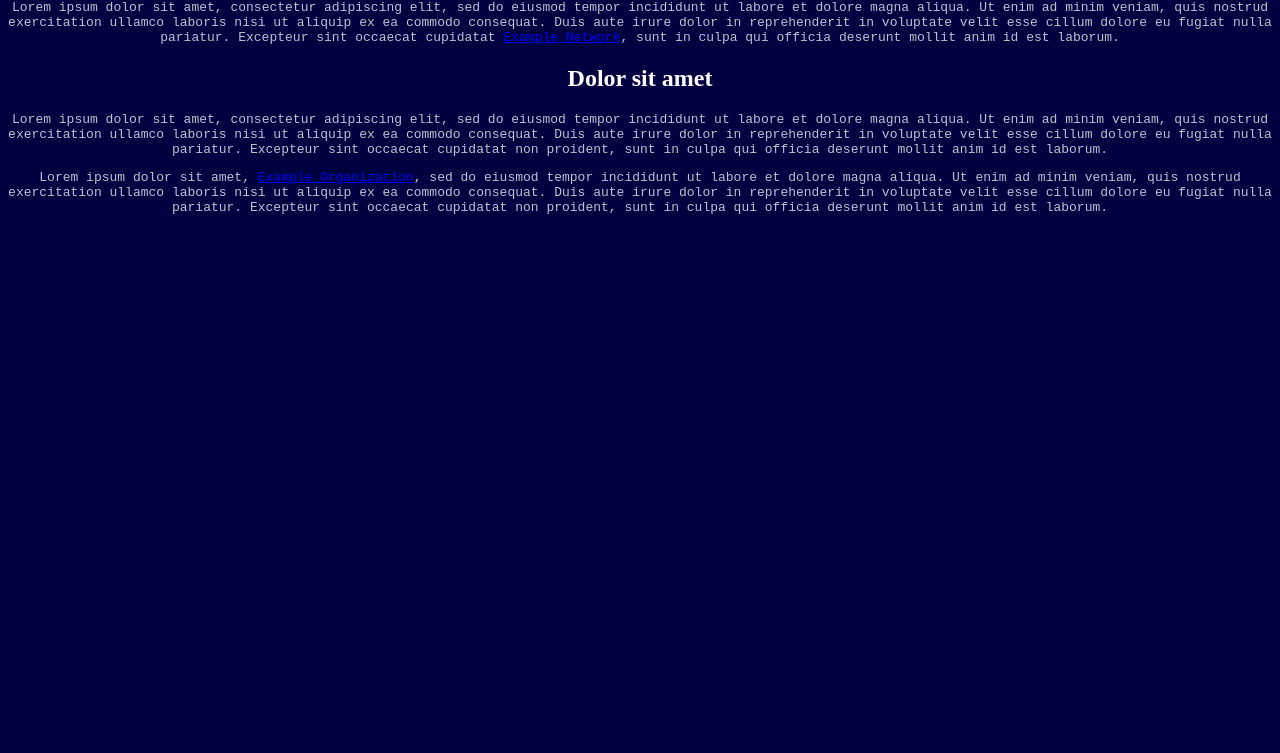
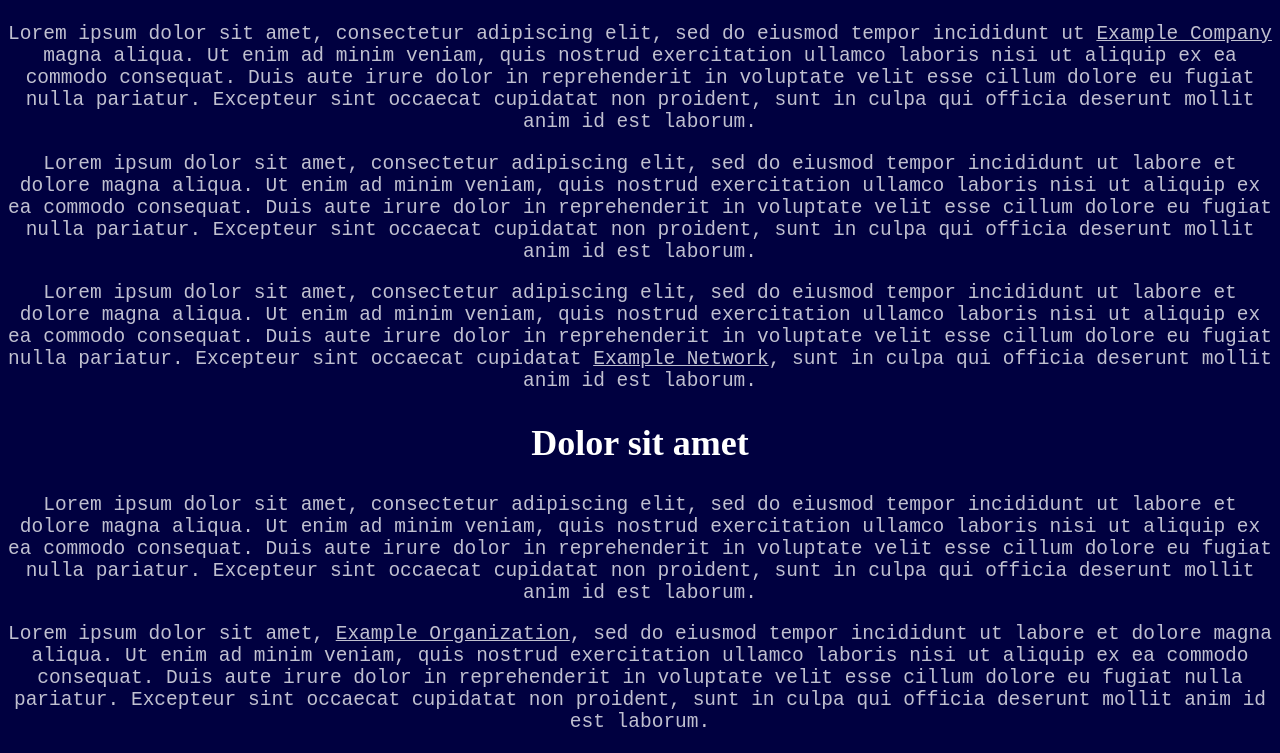
Before and after one commit to molbenar/molbenar.github.io, a plain HTML site: page lorem-ipsum.html in a window 1280 px wide. Shown: the part 308-1061 px from the top of the page. Before the commit the page ends 800 px from the top, so only its background shows below. Drawn offline with Linux system fonts and the light colour scheme.

Commit message:
Update lorem-ipsum.html

```diff
--- a/lorem-ipsum.html
+++ b/lorem-ipsum.html
@@ -3,7 +3,7 @@
 <head>
 <meta charset="utf-8">
 <meta name="keywords" content="molbenar, GitHub, weboldal, HTML">
-<meta name="description" content="Üdvözöllek, Olvasó! :-D Ez az én ingyenes weboldalam, melynek elkészítéséhez csak HTML-t (és CSS-t) használtam. Tényleg, semmi WordPress&reg; vagy ilyesmi...">
+<meta name="description" content="Üdvözöllek, Olvasó! Ez az én ingyenes weboldalam, melynek elkészítéséhez csak HTML-t (és CSS-t) használtam. Tényleg, semmi WordPress&reg; vagy ilyesmi. :-D">
 <meta name="author" content="molbenar">
 <title>Weboldal</title>
 <link rel="image/x-icon" href="images-assets.nasa.gov/image/GSFC_20171208_Archive_e002131/GSFC_20171208_Archive_e002131~medium.jpg">
@@ -11,12 +11,12 @@
 alert("Üdvözöllek, Olvasó! :-D");
 </script>
 <style>
-body{background-color:#000040ff;color:#ffffffc0;font-family:monospace;font-size:100%}
+body{background-color:#000040ff;color:#ffffffc0;font-family:monospace;font-size:150%}
 h1{background-color:#ffffffff;color:#000040c0;font-family:fantasy;font-variant:small-caps}
 h1:hover{background-color:#ffffff80;text-decoration:underline}
 h2{font-family:serif;color:#ffffffff}
 h2:hover{font-style:italic;text-decoration:underline}
-a{}
+a:link{color:#ffffffc0}
 a:hover{background-color:#ffffffc0;color:#000040ff;text-decoration:none}
 a:active{text-decoration:underline}
 </style>
```
